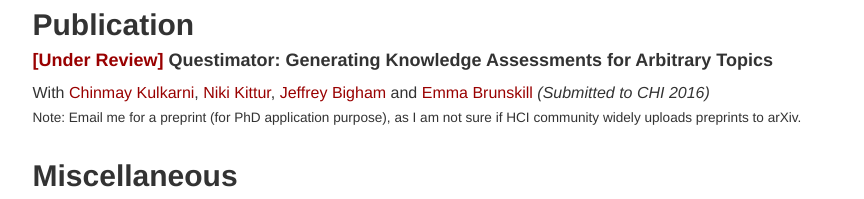
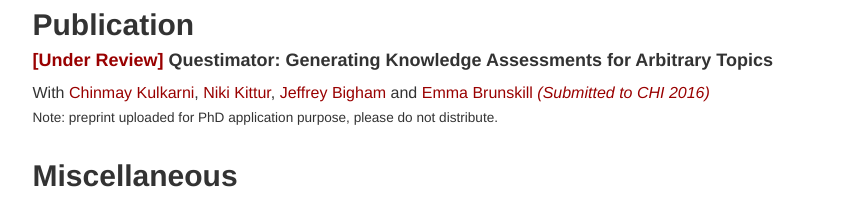
Before and after one commit to imoonkey/imoonkey.github.io, a plain HTML site: page index.html in a window 1280 px wide. Shown: the part 1338-1537 px from the top of the page, without its empty margins (135-999 px from the left). Drawn offline with Linux system fonts and the light colour scheme; files that its build step writes are made by us from their sources; a script that the page names is missing; a small style sheet from the web is missing; files whose address does not match are found by name.

Commit message:
questimator preprint

```diff
--- a/index.html
+++ b/index.html
@@ -220,10 +220,8 @@
                     <a href="http://kittur.org">Niki Kittur</a>,
                     <a href="http://www.jeffreybigham.com">Jeffrey Bigham</a>
                     and <a href="http://www.cs.cmu.edu/~ebrun/">Emma Brunskill</a>
-                    <em>(Submitted to CHI 2016)</em><br>
-                    <small>Note: Email me for a preprint (for PhD application purpose),
-                        as I am not sure if HCI community widely uploads preprints to arXiv.
-                    </small>
+                    <a href="./docs/questimator.pdf"><em>(Submitted to CHI 2016)</em></a><br>
+                    <small>Note: preprint uploaded for PhD application purpose, please do not distribute.</small>
                 </p>
                 <!--</div>-->
             </div>
```
Also changed, not shown: 1 other file.
